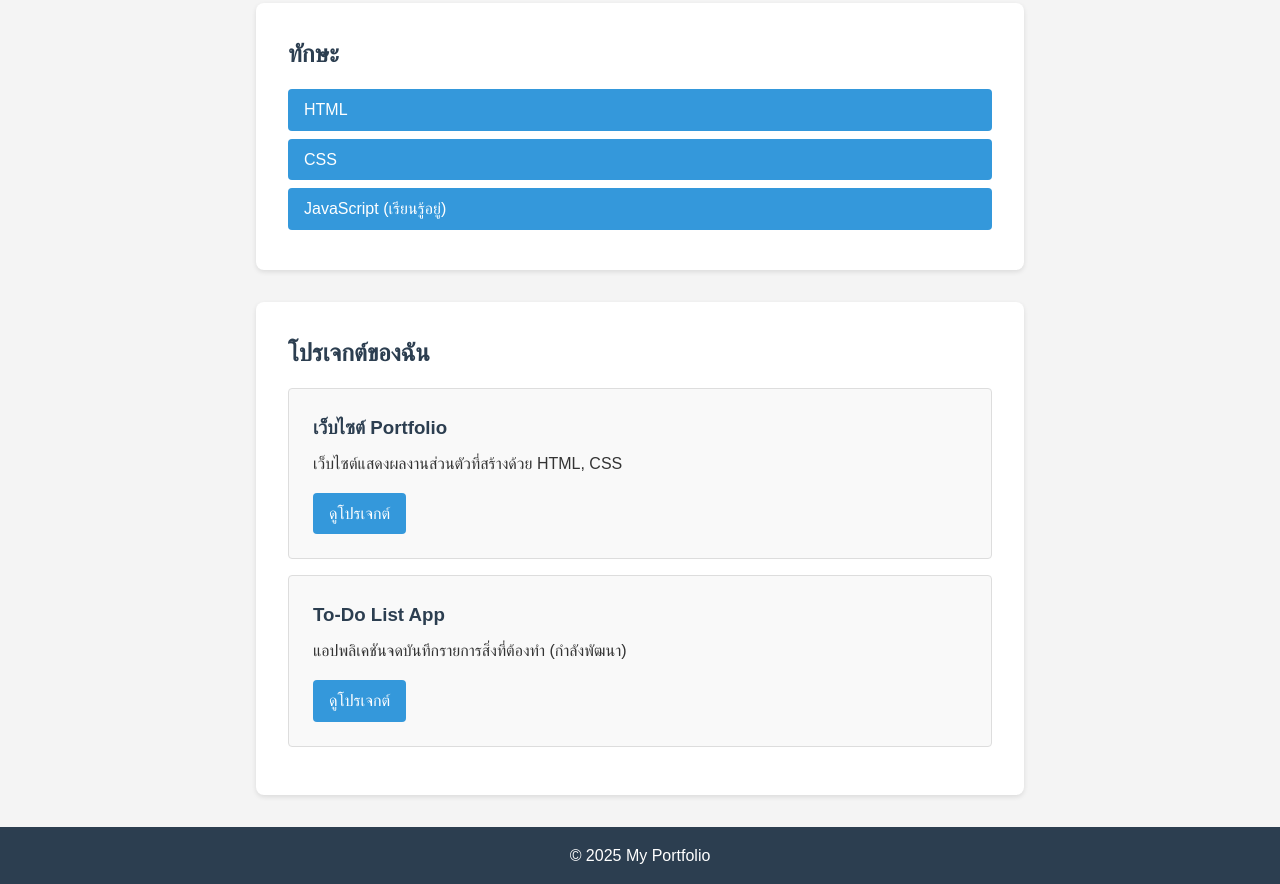
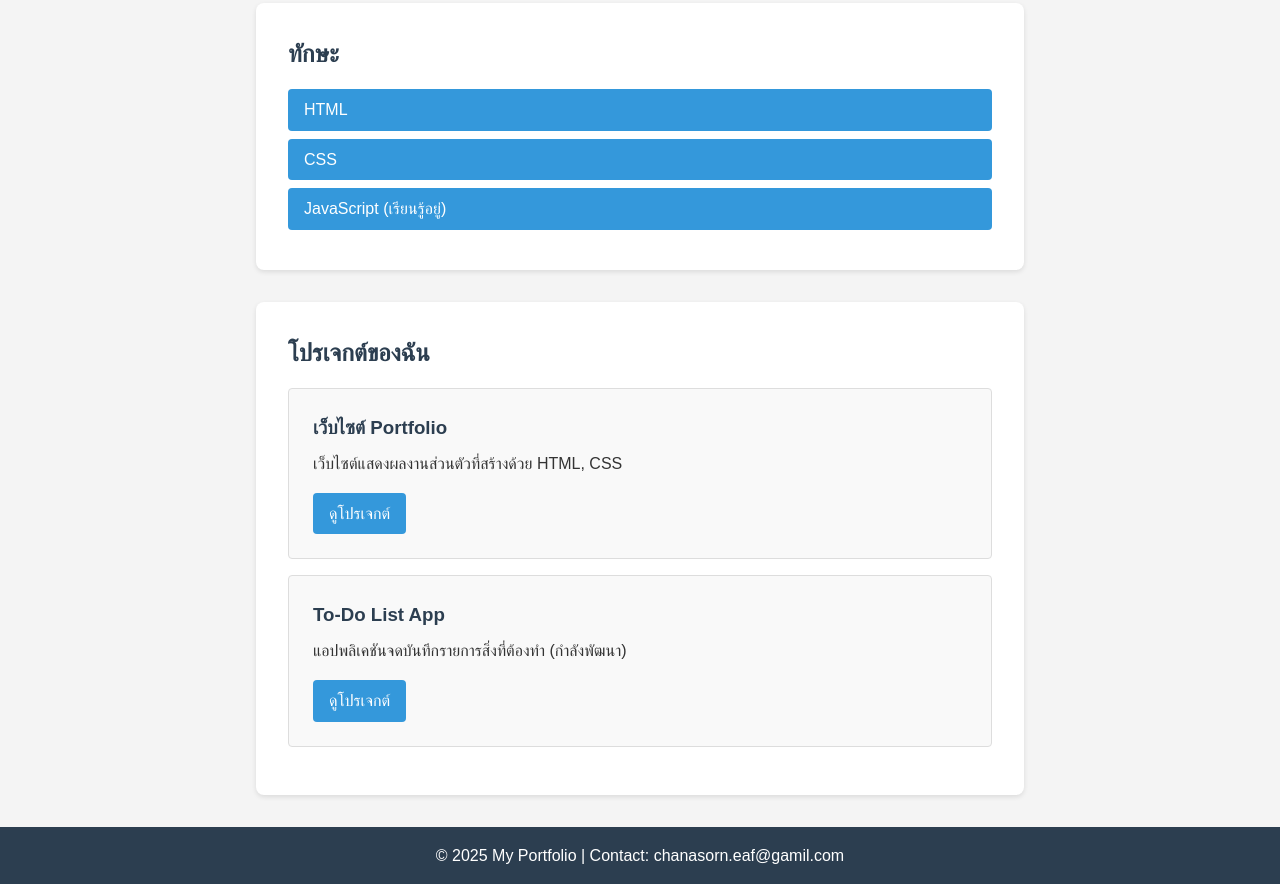
Before and after one commit to Chanasorn179/my-portfolio, a plain HTML site: page index.html in a window 1280 px wide. Shown: the part 354-1238 px from the top of the page. Drawn offline with Linux system fonts and the light colour scheme.

Commit message:
Add contact info to footer

```diff
--- a/index.html
+++ b/index.html
@@ -42,7 +42,7 @@
     </main>
 
     <footer>
-        <p>&copy; 2025 My Portfolio</p>
+        <p>&copy; 2025 My Portfolio | Contact: chanasorn.eaf@gamil.com</p>
     </footer>
 </body>
 </html>
```
